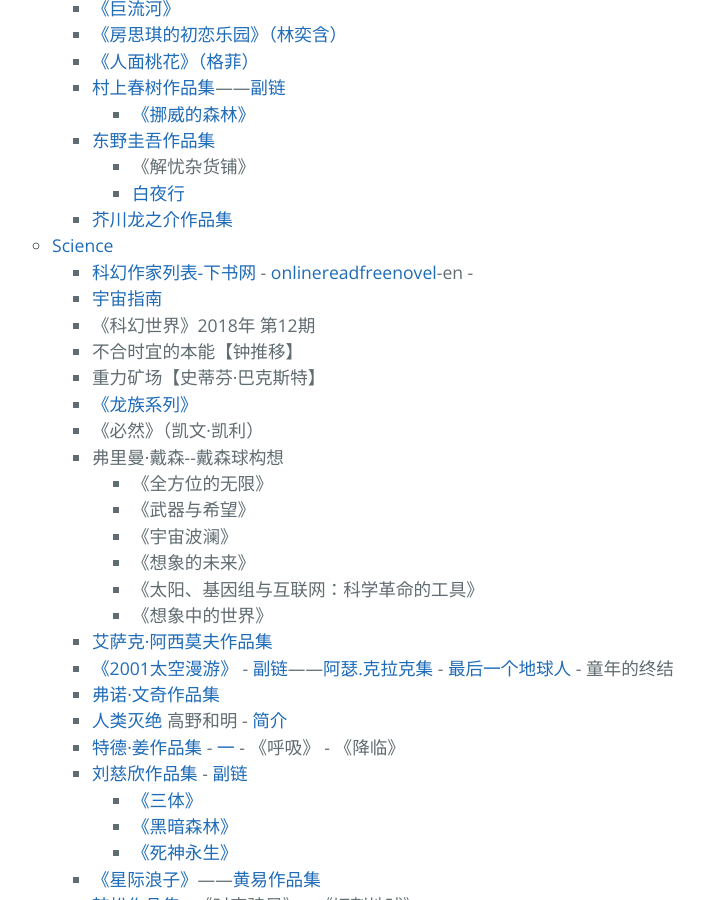
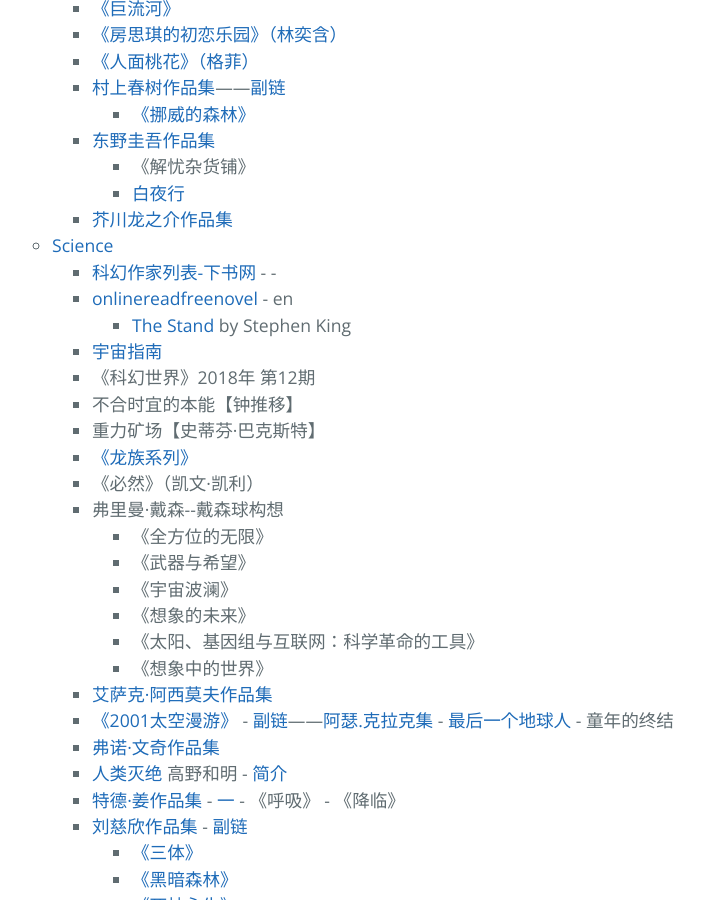
Before and after one commit to AmbroseRen/test, a Jekyll site: the page built from Library/BookListsOne.md, in a window 1280 px wide and 900 px high, scrolled down 4282 px. Shown: the whole window, without its empty margins (252-956 px from the left). Built offline with Jekyll 4.4.1, drawn with Linux system fonts in a browser that asks for light colours; our own code applies the rules of GitHub Pages for plain Markdown files; the repository's description, which GitHub fills in, is left out.

Commit message:
Update BookListsOne.md

```diff
--- a/Library/BookListsOne.md
+++ b/Library/BookListsOne.md
@@ -238,7 +238,12 @@
             </li>
             <li id="science"><a href="#top">Science</a>
                 <ul>
-                    <li><a href="https://www.shutxt.com/writer/kehuan.html">科幻作家列表-下书网</a> - <a href="https://onlinereadfreenovel.com/">onlinereadfreenovel</a>-en - <a href=""></a></li>
+                    <li><a href="https://www.shutxt.com/writer/kehuan.html">科幻作家列表-下书网</a> - <a href=""></a> - <a href=""></a></li>
+		    <li><a href="https://onlinereadfreenovel.com/">onlinereadfreenovel</a> - en
+                        <ul>
+                            <li><a href="https://onlinereadfreenovel.com/stephen-king/31696-the_stand.html">The Stand</a> by Stephen King</li>
+                        </ul>
+                    </li>
 		    <li><a href="https://cdn.jsdelivr.net/gh/AmbroseRen/test@master/Library/Society/宇宙指南.pdf">宇宙指南</a></li>
                     <li>《科幻世界》2018年 第12期</li>
                     <li>不合时宜的本能【钟推移】</li>
```
